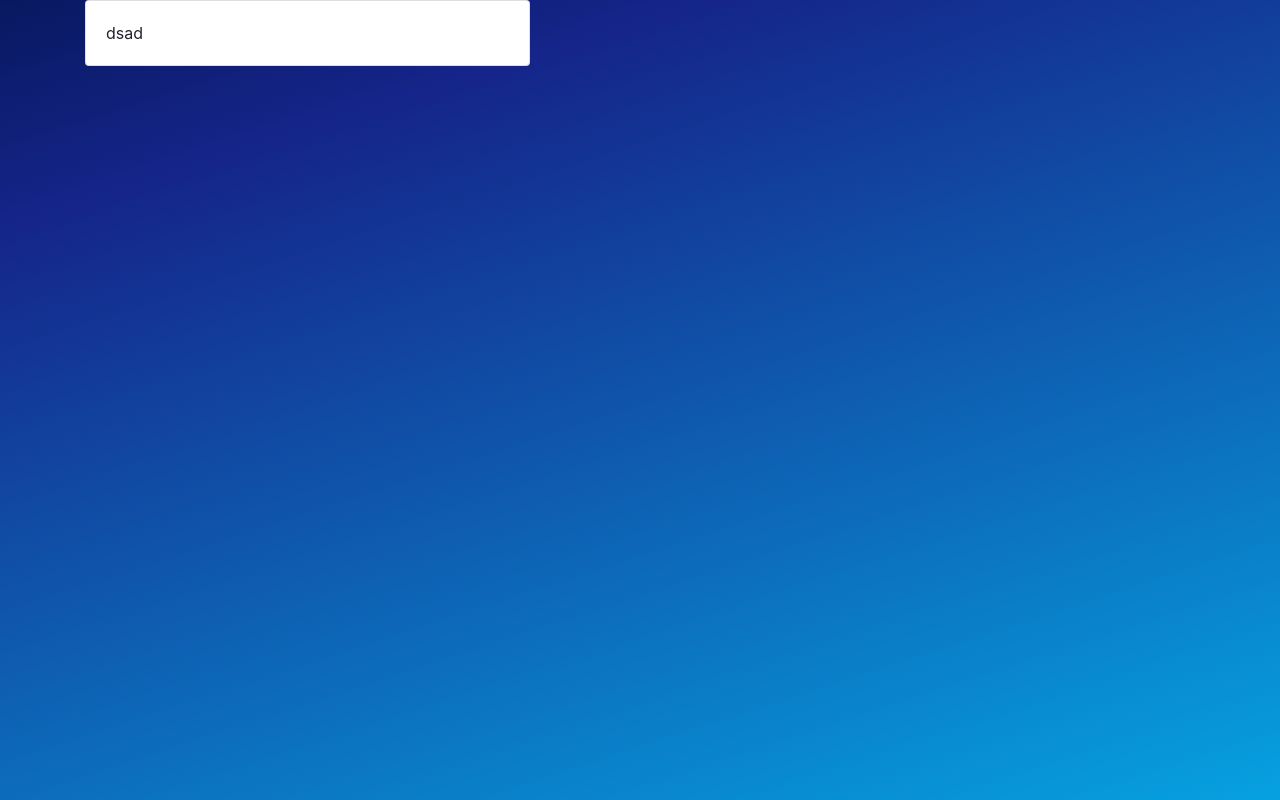
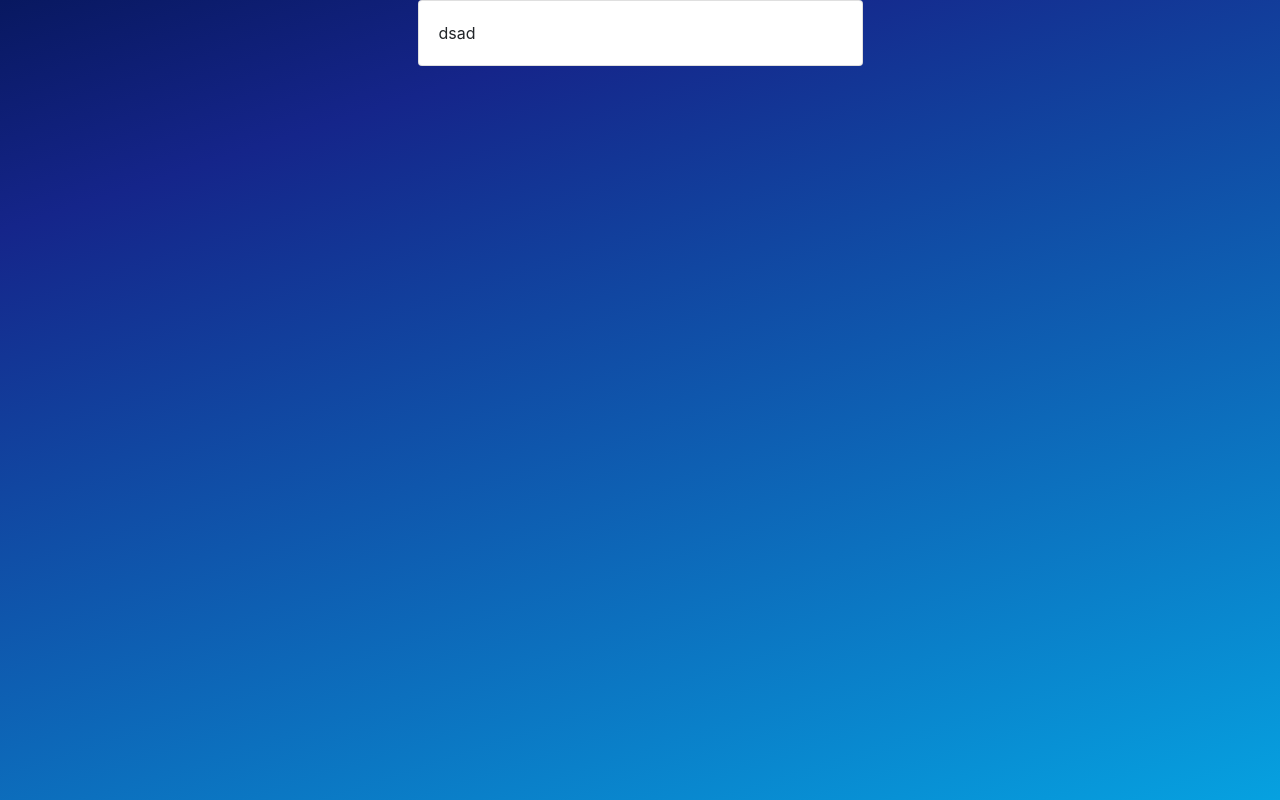
Before and after one commit to mehdi-torabiv/merchain, a Nuxt app: page / in a window 1280 px wide. Built offline with nearby package versions, Linux system fonts and the light colour scheme.

Commit message:
set card on center of page

```diff
--- a/pages/index.vue
+++ b/pages/index.vue
@@ -1,7 +1,7 @@
 <template>
   <b-container>
     <b-row>
-      <b-col cols="5">
+      <b-col cols="5" class="mx-auto">
         <weather-card />
       </b-col>
     </b-row>
```
